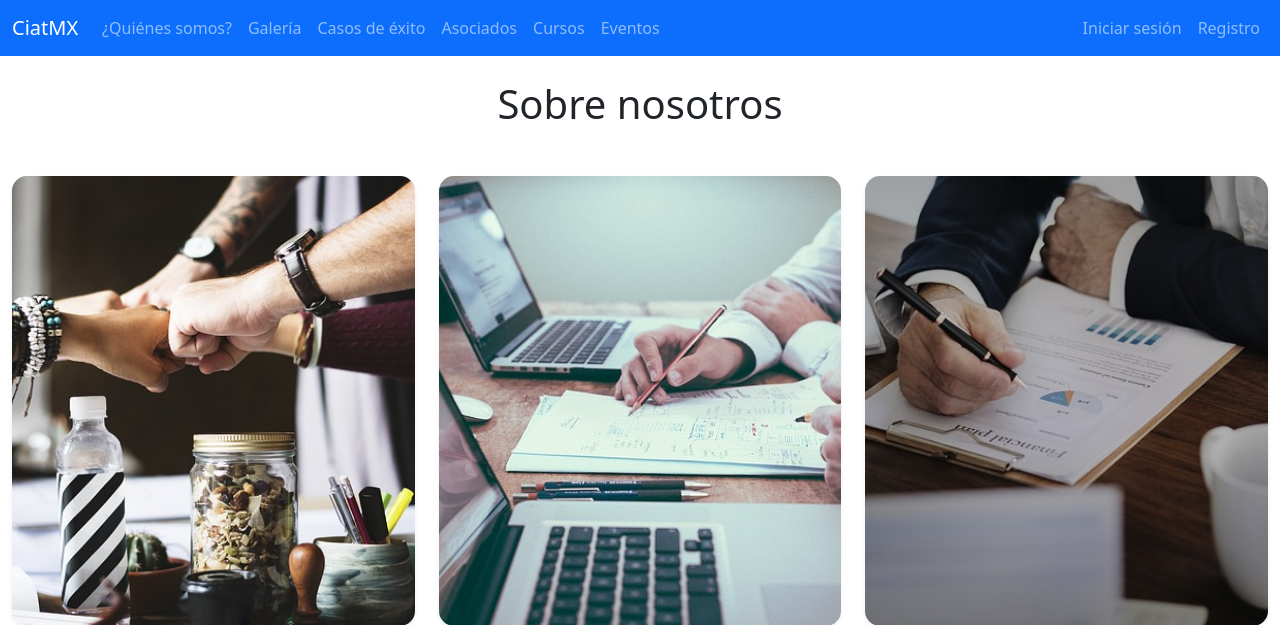
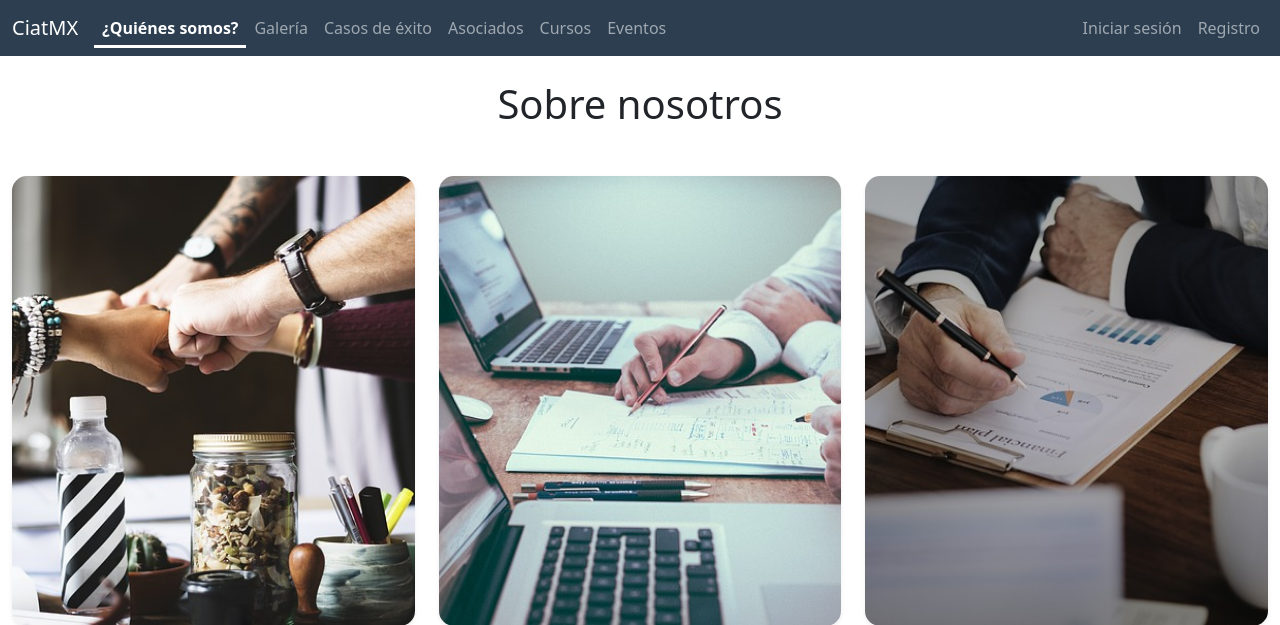
Before and after one commit to rubendcdev/cluster-webapp, a Flask app: page /about in a window 1280 px wide. Shown: the top 625 px of the page. Run offline with Flask 3, Linux system fonts and the light colour scheme.

Commit message:
fix: cambiar color del navbar

```diff
--- /dev/null
+++ b/app/static/css/navbar.css
@@ -0,0 +1,19 @@
+.custom-navbar {
+    background-color: #2c3e50;
+    color: #ffffff;
+}
+
+.nav-link.active {
+    position: relative;
+    font-weight: bold;
+}
+
+.nav-link.active::after {
+    content: "";
+    position: absolute;
+    left: 0;
+    bottom: 0px;
+    width: 100%;
+    height: 3px;
+    background: white;
+}
--- a/app/templates/layout.html
+++ b/app/templates/layout.html
@@ -5,6 +5,7 @@
     <link href="https://cdn.jsdelivr.net/npm/bootstrap@5.3.8/dist/css/bootstrap.min.css" rel="stylesheet"
         integrity="sha384-sRIl4kxILFvY47J16cr9ZwB07vP4J8+LH7qKQnuqkuIAvNWLzeN8tE5YBujZqJLB" crossorigin="anonymous">
     <link href="{{ url_for('static', filename='css/custom.css') }}" rel="stylesheet">
+    <link href="{{ url_for('static', filename='css/navbar.css') }}" rel="stylesheet">
     <link href="https://cdn.jsdelivr.net/npm/bootstrap-icons@1.11.0/font/bootstrap-icons.css" rel="stylesheet">
     <link rel="stylesheet" href="{{ url_for('static', filename='css/footer.css') }}">
     <script src="https://cdn.jsdelivr.net/npm/bootstrap@5.3.8/dist/js/bootstrap.bundle.min.js"
@@ -17,9 +18,9 @@
 
 <body>
 
-    <nav class="navbar navbar-expand-lg navbar-dark bg-primary">
+    <nav class="navbar navbar-expand-lg navbar-dark custom-navbar">
         <div class="container container-lg">
-            <a class="navbar-brand" href="/">CiatMX</a>
+            <a class="navbar-brand nav-link {% if request.path == '/' %}active{% endif %}" href="/">CiatMX</a>
             <button class="navbar-toggler" type="button" data-bs-toggle="collapse"
                 data-bs-target="#navbarSupportedContent" aria-controls="navbarSupportedContent" aria-expanded="false"
                 aria-label="Toggle navigation">
@@ -29,41 +30,41 @@
 
                 <ul class="navbar-nav me-auto mb-2 mb-lg-0">
                     <li class="nav-item">
-                        <a class="nav-link" href="/about">¿Quiénes somos?</a>
+                        <a class="nav-link {% if request.path == '/about' %}active{% endif %}" href="/about">¿Quiénes somos?</a>
                     </li>
 
                     <li class="nav-item">
-                        <a class="nav-link" href="/gallery">Galería</a>
+                        <a class="nav-link {% if request.path == '/gallery' %}active{% endif %}" href="/gallery">Galería</a>
                     </li>
                     <li class="nav-item">
-                        <a class="nav-link" href="/casos-de-exito">Casos de éxito</a>
+                        <a class="nav-link {% if request.path == '/casos-de-exito' %}active{% endif %}" href="/casos-de-exito">Casos de éxito</a>
                     </li>
 
                     <li class="nav-item">
-                        <a class="nav-link" href="{{ url_for('asociaciones.index') }}">Asociados</a>
+                        <a class="nav-link {% if request.path == '/asociaciones/' %}active{% endif %}" href="{{ url_for('asociaciones.index') }}">Asociados</a>
                     </li>
                     <li class="nav-item">
-                        <a class="nav-link" href="{{ url_for('cursos.index') }}">Cursos</a>
+                        <a class="nav-link {% if request.path == '/cursos/' %}active{% endif %}" href="{{ url_for('cursos.index') }}">Cursos</a>
                     </li>
                     <li class="nav-item">
-                        <a class="nav-link" href="/events">Eventos</a>
+                        <a class="nav-link {% if request.path == '/events' %}active{% endif %}" href="/events">Eventos</a>
                     </li>
 
                     {% if current_user.is_authenticated and current_user.role == "admin" %}
                     <li class="nav-item">
-                        <a class="nav-link" href="/admin/gallery">Admin Galeria</a>
+                        <a class="nav-link {% if request.path == '/admin/gallery' %}active{% endif %}" href="/admin/gallery">Admin Galeria</a>
                     </li>
                     <li class="nav-item">
-                        <a class="nav-link" href="/admin/casos-de-exito">CasosAdmin</a>
+                        <a class="nav-link {% if request.path == '/admin/casos-de-exito' %}active{% endif %}" href="/admin/casos-de-exito">CasosAdmin</a>
                     </li>
                     <li class="nav-item">
-                        <a class="nav-link" href="/admin/site-config">Configuración</a>
+                        <a class="nav-link {% if request.path == '/admin/site-config' %}active{% endif %}" href="/admin/site-config">Configuración</a>
                     </li>
                     {% endif %}
 
                     {% if current_user.is_authenticated and current_user.role == "super_admin" %}
                     <li class="nav-item">
-                        <a class="nav-link fw-bold text-warning" href="/super-admin/solicitudes">Panel de
+                        <a class="nav-link fw-bold text-warning {% if request.path == '/super-admin/solicitudes' %}active{% endif %}" href="/super-admin/solicitudes">Panel de
                             Solicitudes</a>
                     </li>
                     {% endif %}
@@ -73,17 +74,17 @@
                 <ul class="navbar-nav ms-auto mb-2 mb-lg-0">
                     {% if current_user.is_authenticated %}
                     <li class="nav-item">
-                        <a class="nav-link" href="/profile">{{ current_user.nombre }} {{ current_user.apellido_paterno }}</a>
+                        <a class="nav-link {% if request.path == '/profile' %}active{% endif %}" href="/profile">{{ current_user.nombre }} {{ current_user.apellido_paterno }}</a>
                     </li>
                     <li class="nav-item">
-                        <a class="nav-link" href="/logout">Salir</a>
+                        <a class="nav-link {% if request.path == '/logout' %}active{% endif %}" href="/logout">Salir</a>
                     </li>
                     {% else %}
                     <li class="nav-item">
-                        <a class="nav-link" href="/login">Iniciar sesión</a>
+                        <a class="nav-link {% if request.path == '/login' %}active{% endif %}" href="/login">Iniciar sesión</a>
                     </li>
                     <li class="nav-item">
-                        <a class="nav-link" href="/register">Registro</a>
+                        <a class="nav-link {% if request.path == '/register' %}active{% endif %}" href="/register">Registro</a>
                     </li>
                     {% endif %}
                 </ul>
```
